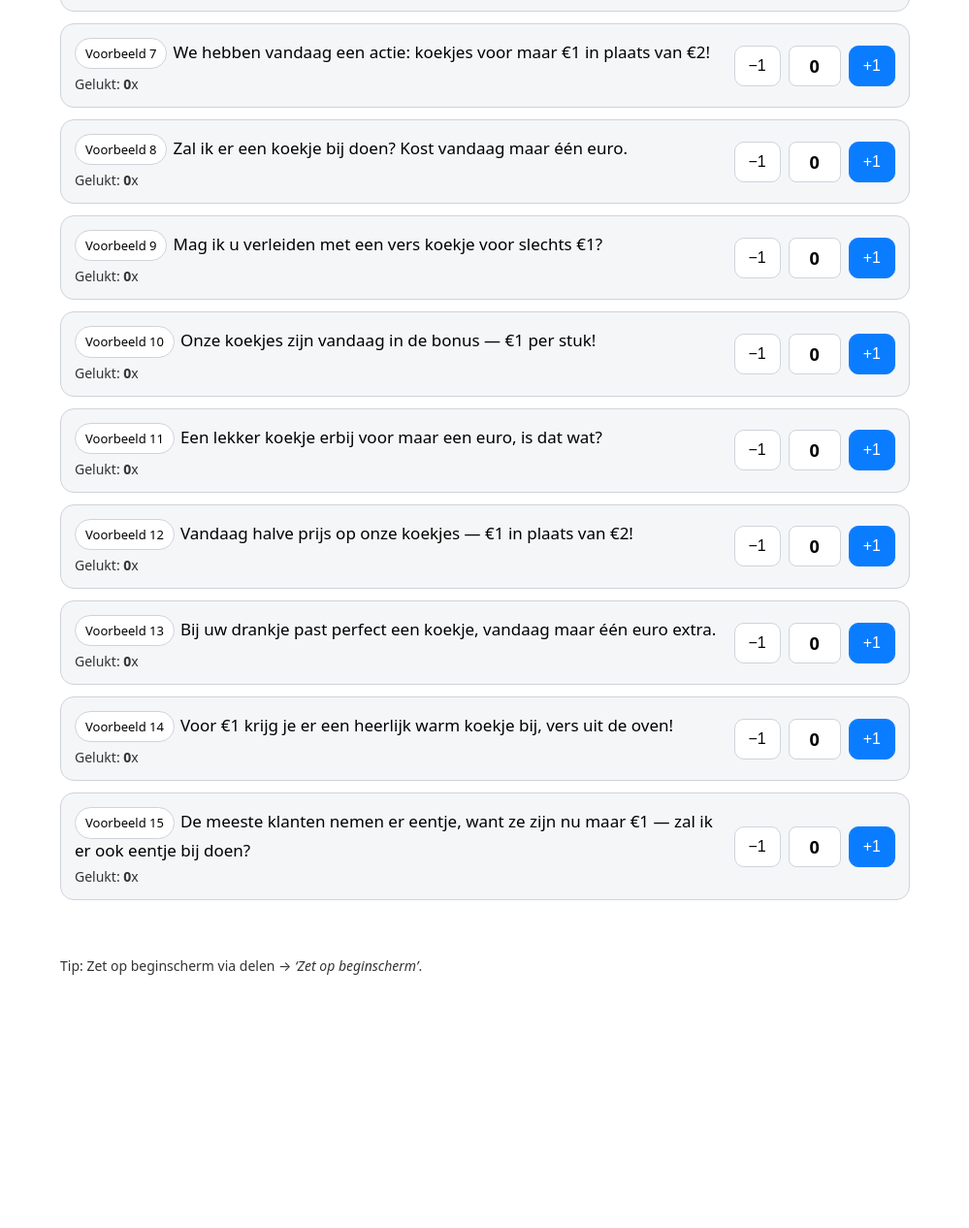
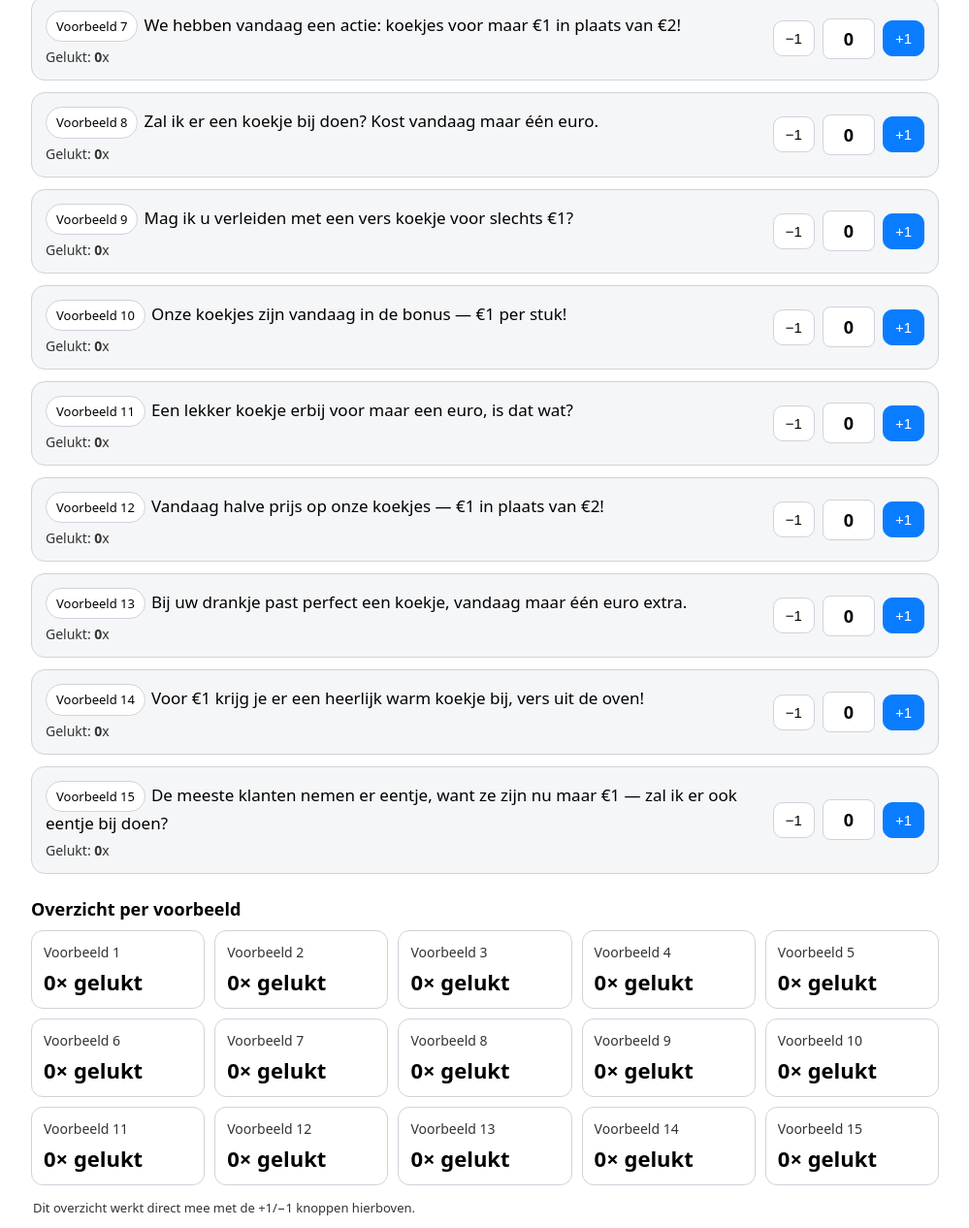
Before and after one commit to mohammadyamankreidi-jpg/koekje-teller, a plain HTML site: page index.html in a window 1280 px wide. Shown: the part 754-2020 px from the top of the page at 97% size, without its empty margins (140-1139 px from the left). Before the commit the page ends 1771 px from the top, so only its background shows below. Drawn offline with Linux system fonts and the light colour scheme.

Commit message:
Update index.html

```diff
--- a/index.html
+++ b/index.html
@@ -3,7 +3,7 @@
 <head>
 <meta charset="utf-8">
 <meta name="viewport" content="width=device-width, initial-scale=1, maximum-scale=1">
-<title>Koekje Upsell Teller — Single</title>
+<title>Koekje Upsell Teller</title>
 <style>
   :root {
     --bg: #ffffff;
@@ -15,20 +15,19 @@
     --border: #cfd3da;
   }
   * { box-sizing: border-box; -webkit-tap-highlight-color: transparent; }
-  html, body { background: var(--bg); color: var(--text); }
-  body { margin: 0; font-family: system-ui, -apple-system, Segoe UI, Roboto, Helvetica, Arial, sans-serif; }
+  html, body { background: var(--bg); color: var(--text); margin: 0; font-family: system-ui, -apple-system, Segoe UI, Roboto, Helvetica, Arial, sans-serif; }
   header { position: sticky; top: 0; z-index: 5; background: var(--bg); border-bottom: 1px solid var(--border); padding: 14px 16px; }
   h1 { font-size: 20px; margin: 0; color: var(--text); }
   .sub { color: var(--muted); font-size: 14px; margin-top: 4px; }
-  .wrap { padding: 12px; max-width: 900px; margin: 0 auto; }
-  .controls { display: flex; gap: 8px; flex-wrap: wrap; margin: 10px 0 14px; }
-  button, input[type="file"], label.btn {
-    border: 1px solid var(--border); background: #ffffff; color: var(--text);
-    padding: 12px 14px; border-radius: 10px; font-size: 16px; line-height: 1;
-  }
+  .wrap { padding: 12px; max-width: 960px; margin: 0 auto; }
+
+  .controls { display: flex; gap: 8px; flex-wrap: wrap; margin: 10px 0 14px; align-items: center; }
+  button, label.btn { border: 1px solid var(--border); background: #ffffff; color: var(--text); padding: 10px 12px; border-radius: 10px; font-size: 15px; line-height: 1; }
   button.primary { background: var(--primary); color: #fff; border-color: var(--primary); }
   button.danger { background: var(--danger); color: #fff; border-color: var(--danger); }
-  .total { background: #ffffff; border: 1px solid var(--border); border-radius: 12px; padding: 10px 12px; font-size: 16px; display: inline-block; color: var(--text); }
+  .total { background: #ffffff; border: 1px solid var(--border); border-radius: 12px; padding: 8px 10px; font-size: 16px; display: inline-block; color: var(--text); }
+  input[type="file"] { display: none; }
+
   .card { background: var(--card); border: 1px solid var(--border); border-radius: 14px; padding: 14px; margin-bottom: 12px;
           display: grid; grid-template-columns: 1fr auto; gap: 10px; align-items: center; }
   .line { font-size: 17px; line-height: 1.4; color: var(--text); word-break: break-word; }
@@ -37,13 +36,30 @@
   .count { min-width: 54px; text-align: center; font-weight: 800; font-size: 18px; color: var(--text);
            background: #ffffff; border: 1px solid var(--border); border-radius: 8px; padding: 8px 0; }
   .pill { display: inline-block; border: 1px solid var(--border); padding: 6px 10px; border-radius: 999px; font-size: 13px; background: #ffffff; color: var(--text); margin-right: 6px; }
-  .footer-space { height: 40px; }
+
+  /* Overzicht – aparte vakjes */
+  .summary { margin: 24px 0 12px; }
+  .summary h2 { font-size: 18px; margin: 0 0 10px; }
+  .summary-grid {
+    display: grid;
+    grid-template-columns: repeat(auto-fill, minmax(170px, 1fr));
+    gap: 10px;
+  }
+  .summary-card {
+    background: #ffffff;
+    border: 1px solid var(--border);
+    border-radius: 12px;
+    padding: 12px;
+  }
+  .summary-title { font-size: 14px; color: var(--muted); margin-bottom: 6px; }
+  .summary-value { font-size: 22px; font-weight: 800; }
+  .footer-note { color: var(--muted); font-size: 13px; margin: 14px 2px; }
 </style>
 </head>
 <body>
   <header>
     <h1>Koekje Upsell Teller</h1>
-    <div class="sub">Tik op +1 als een zin werkt. Alles wordt bewaard op je toestel.</div>
+    <div class="sub">Tik op +1 als een zin werkt. Alles wordt bewaard op dit toestel.</div>
   </header>
 
   <div class="wrap">
@@ -51,19 +67,23 @@
       <div class="total">Totaal successen: <strong id="totalVal">0</strong></div>
       <button class="primary" id="exportBtn">Exporteer (JSON)</button>
       <label for="importFile" class="btn">Importeer</label>
-      <input id="importFile" type="file" accept="application/json" style="display:none">
+      <input id="importFile" type="file" accept="application/json">
       <button class="danger" id="resetBtn">Reset alles</button>
     </div>
 
     <div id="list" aria-live="polite"></div>
 
-    <div class="footer-space"></div>
-    <div class="muted">Tip: Zet op beginscherm via delen → <em>‘Zet op beginscherm’</em>.</div>
+    <!-- Overzicht per voorbeeld in aparte vakjes -->
+    <div class="summary">
+      <h2>Overzicht per voorbeeld</h2>
+      <div id="summaryGrid" class="summary-grid"></div>
+      <div class="footer-note">Dit overzicht werkt direct mee met de +1/−1 knoppen hierboven.</div>
+    </div>
   </div>
 
 <script>
 (function(){
-  const KEY = "koekje_upsell_tracker_single";
+  const KEY = "koekje_upsell_tracker_single_v2";
   const LINES = [
     "Zal ik er een lekker koekje bij doen? Vandaag maar één euro.",
     "Vandaag zijn de koekjes in de aanbieding — €1 in plaats van €2!",
@@ -84,6 +104,7 @@
 
   const listEl = document.getElementById('list');
   const totalVal = document.getElementById('totalVal');
+  const summaryGrid = document.getElementById('summaryGrid');
 
   function load() {
     try {
@@ -104,11 +125,8 @@
   function save(state) { localStorage.setItem(KEY, JSON.stringify(state)); }
   function sum(state) { return state.reduce((acc, r) => acc + (Number(r.count)||0), 0); }
 
-  function render() {
+  function renderList(state) {
     listEl.innerHTML = "";
-    const state = load();
-    totalVal.textContent = sum(state);
-
     state.forEach((row, idx) => {
       const card = document.createElement('div');
       card.className = 'card';
@@ -144,12 +162,39 @@
     });
   }
 
+  function renderSummary(state) {
+    summaryGrid.innerHTML = "";
+    state.forEach((row, idx) => {
+      const card = document.createElement('div');
+      card.className = 'summary-card';
+      const title = document.createElement('div');
+      title.className = 'summary-title';
+      title.textContent = `Voorbeeld ${idx+1}`;
+      const val = document.createElement('div');
+      val.className = 'summary-value';
+      val.id = `sum-${idx}`;
+      val.textContent = `${row.count}× gelukt`;
+      card.appendChild(title);
+      card.appendChild(val);
+      summaryGrid.appendChild(card);
+    });
+  }
+
+  function render() {
+    const state = load();
+    totalVal.textContent = sum(state);
+    renderList(state);
+    renderSummary(state);
+  }
+
   function change(idx, delta) {
     const state = load();
     state[idx].count = Math.max(0, (Number(state[idx].count)||0) + delta);
     save(state);
+    // Update UI snel
     document.getElementById(`count-${idx}`).textContent = state[idx].count;
     document.getElementById(`big-${idx}`).textContent = state[idx].count;
+    document.getElementById(`sum-${idx}`).textContent = `${state[idx].count}× gelukt`;
     totalVal.textContent = sum(state);
   }
 
@@ -160,7 +205,7 @@
   });
 
   document.getElementById('exportBtn').addEventListener('click', () => {
-    const data = { version: "single", lines: LINES, state: load() };
+    const data = { version: "single-summary", lines: LINES, state: load() };
     const blob = new Blob([JSON.stringify(data, null, 2)], { type: "application/json" });
     const url = URL.createObjectURL(blob);
     const a = document.createElement('a'); a.href = url; a.download = "koekje_upsell_export.json"; a.click();
```
